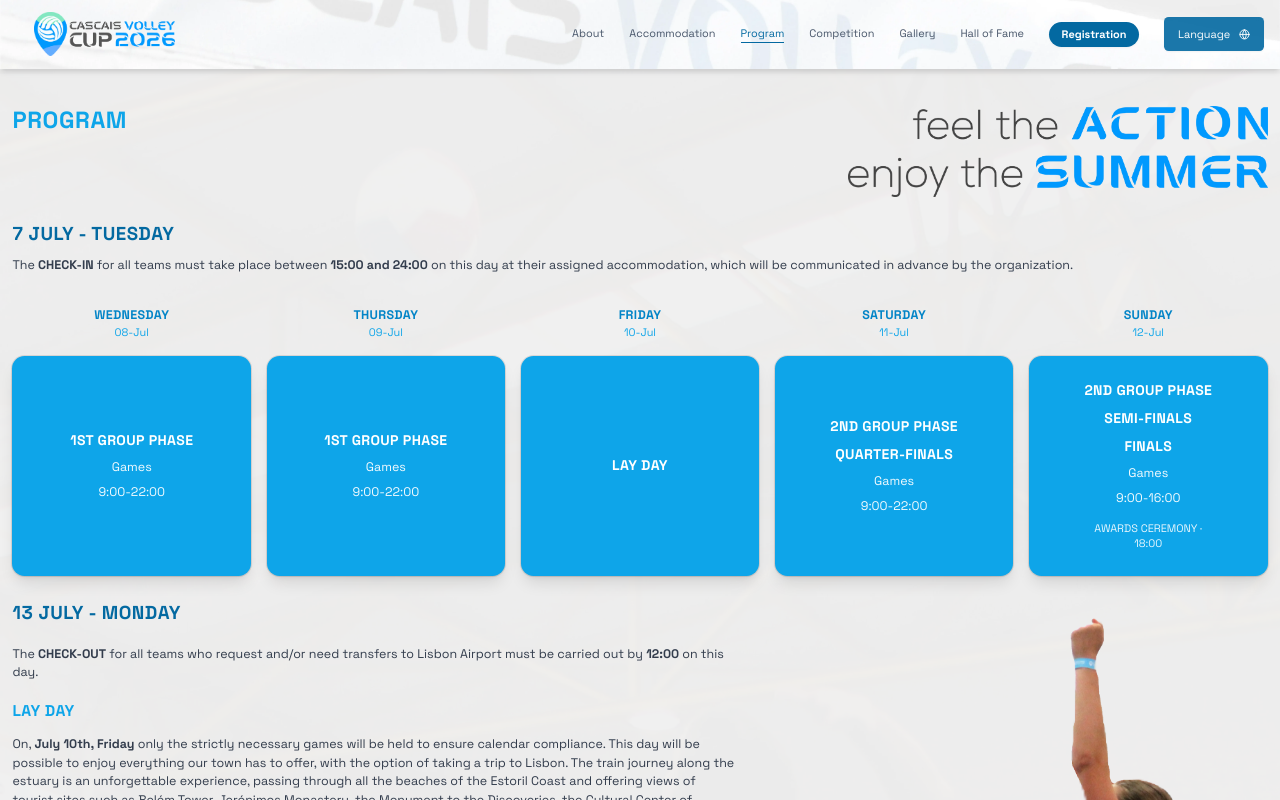
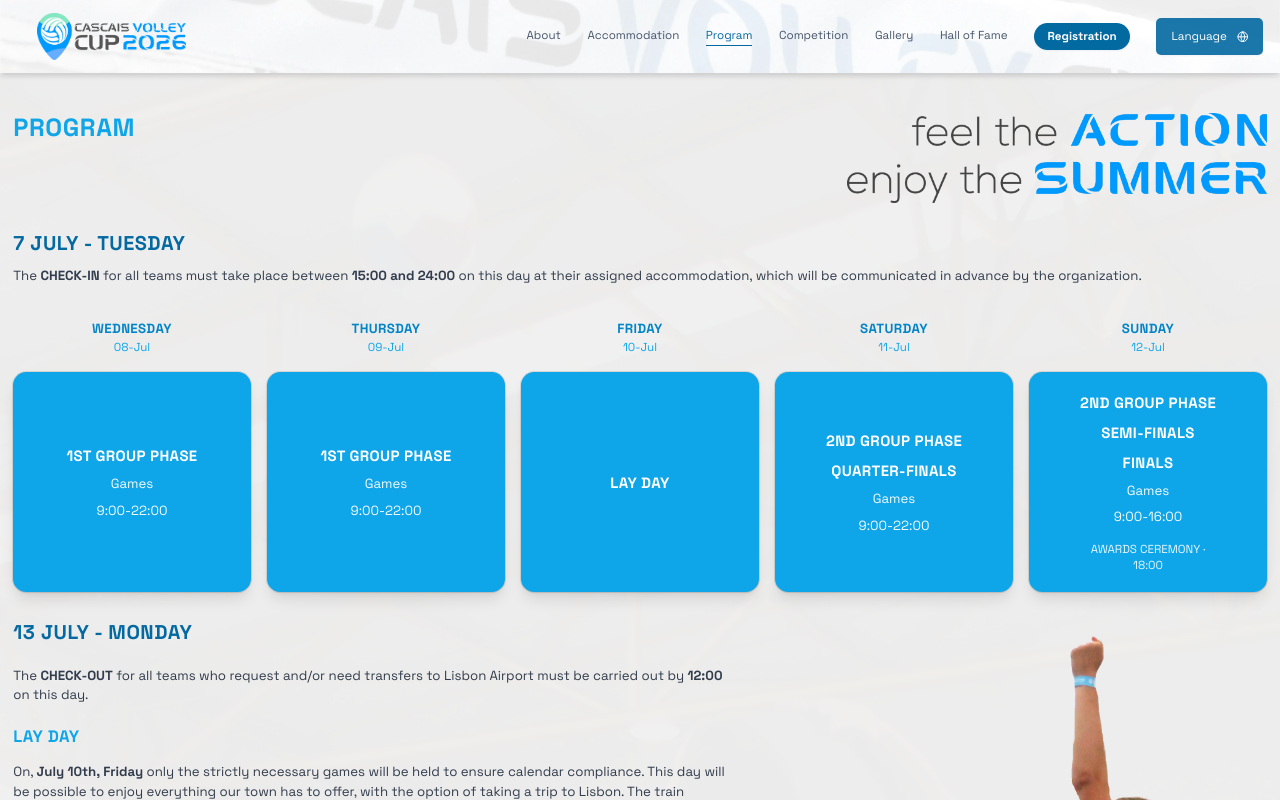
Before and after one commit to JoaoGuimaraes22/cascaisvolleycup, a Next.js app: page /en/program in a window 1280 px wide. Shown: the top 800 px of the page. Built offline with nearby package versions, Linux system fonts and the light colour scheme.

Commit message:
Small changes, font size changes

```diff
--- a/src/app/[locale]/components/Program/ProgramHero.tsx
+++ b/src/app/[locale]/components/Program/ProgramHero.tsx
@@ -136,7 +136,7 @@ export default function ProgramHero() {
         />
       </div>
 
-      <div className='mx-auto max-w-screen-xl px-4 pb-16 pt-8 sm:pb-20 sm:pt-12 lg:pb-0'>
+      <div className='mx-auto max-w-screen-xl px-4 pb-48 pt-8 sm:pb-36 sm:pt-12 lg:pb-0'>
         {/* Title & Tagline Section */}
         <div className='grid grid-cols-1 gap-8 lg:grid-cols-12'>
           {/* Left: Title */}
--- a/src/app/[locale]/globals.css
+++ b/src/app/[locale]/globals.css
@@ -41,18 +41,18 @@ html {
     font-size: 83%;
   }
 
-  @screen md {
+  /* @screen md {
     html {
       font-size: 80%;
     }
-  }
+  } */
 
   /* lg ≥ 1024px */
-  @screen lg {
+  /* @screen lg {
     html {
       font-size: 78%;
     }
-  }
+  } */
 
   div::selection,
   h1::selection,
```
Also changed, not shown: src/app/[locale]/components/Landing/LandingTestimonials.tsx (+0 -2 lines).
